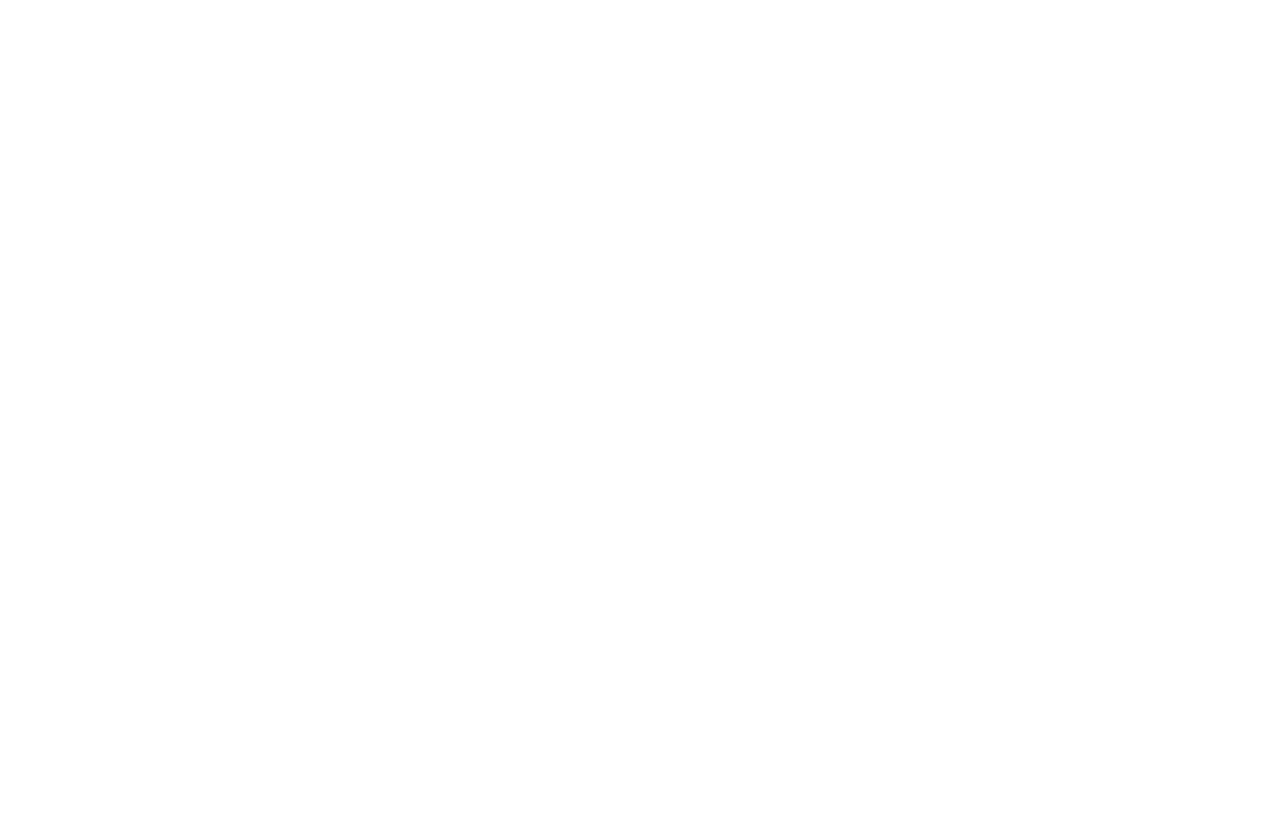
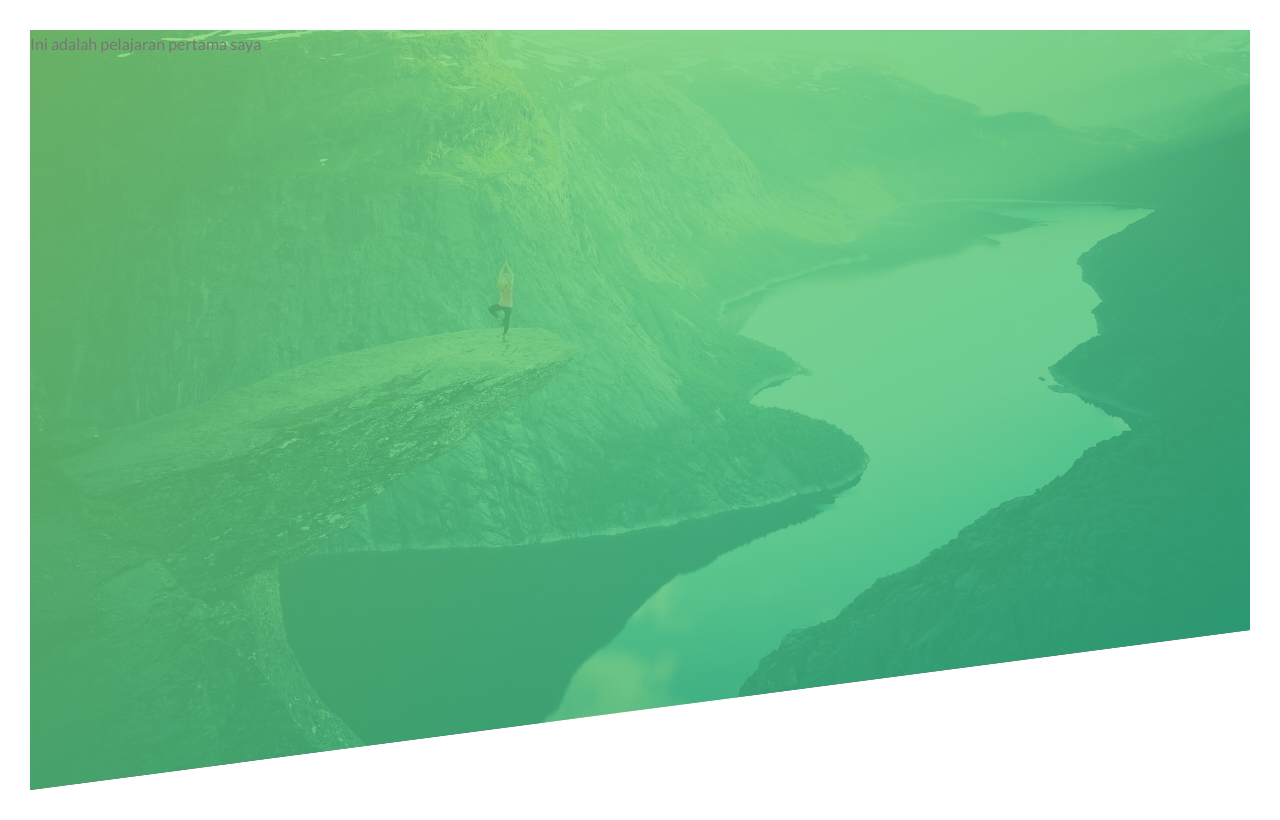
Before and after one commit to andreadityayanwar/Belajar-Natours-Example, a plain HTML site: page index.html in a window 1280 px wide. Drawn offline with Linux system fonts and the light colour scheme.

Commit message:
add: background for header

```diff
--- a/index.html
+++ b/index.html
@@ -12,7 +12,8 @@
         <title>Natours | Exciting tours for adventurous people</title>
     </head>
     <body>
-
-
+        <header class="header">
+            Ini adalah pelajaran pertama saya
+        </header>
     </body>
 </html>
```
